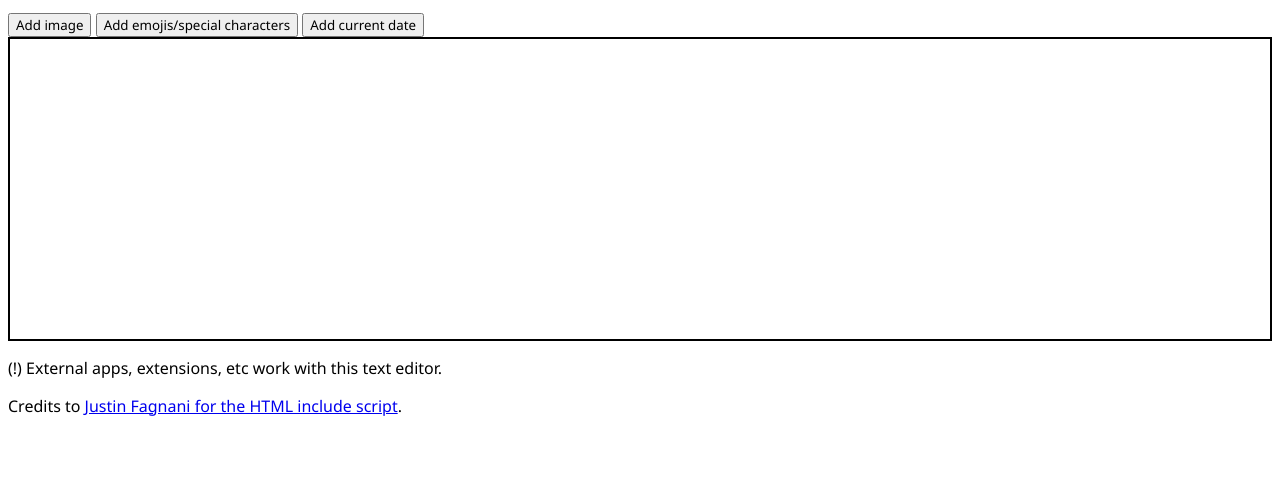
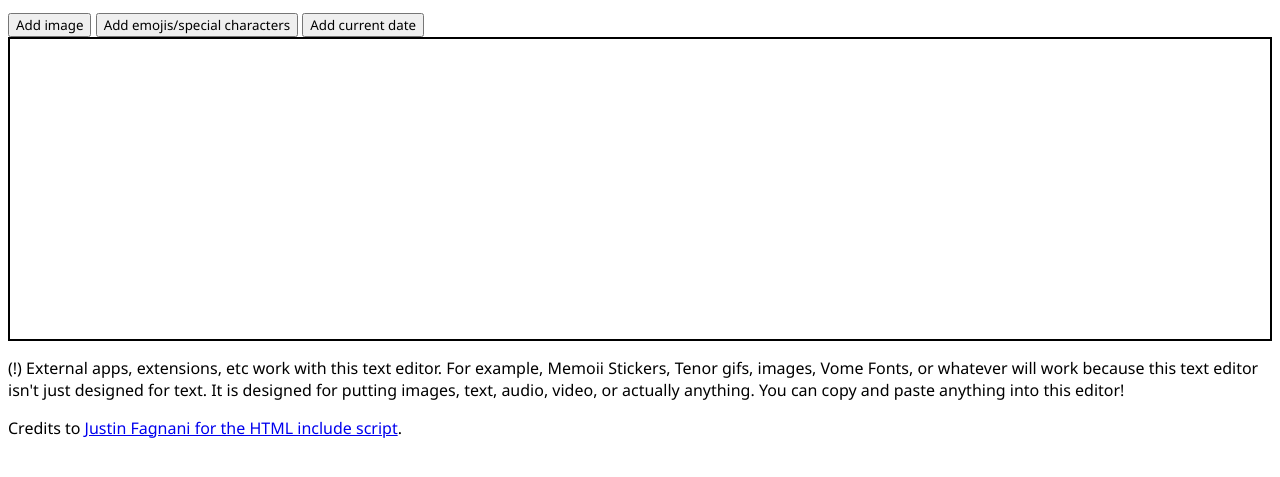
Before and after one commit to Jeffreymaniac/StylishTextEditor, a plain HTML site: page index.html in a window 1280 px wide. Shown: the part 111-588 px from the top of the page. Drawn offline with Linux system fonts and the light colour scheme.

Commit message:
Update index.html

```diff
--- a/index.html
+++ b/index.html
@@ -24,7 +24,7 @@
  <html-include src="add-icon.html"></html-include>
   </div>
 </div>
-    <p>(!) External apps, extensions, etc work with this text editor.</p>
+    <p>(!) External apps, extensions, etc work with this text editor. For example, Memoii Stickers, Tenor gifs, images, Vome Fonts, or whatever will work because this text editor isn't just designed for text. It is designed for putting images, text, audio, video, or actually anything. You can copy and paste anything into this editor!    </p>
     <p>Credits to <a href="https://github.com/justinfagnani/html-include-element">Justin Fagnani for the HTML include script</a>.</p>
 <script>
 function addEmoji(emoji) {
```
